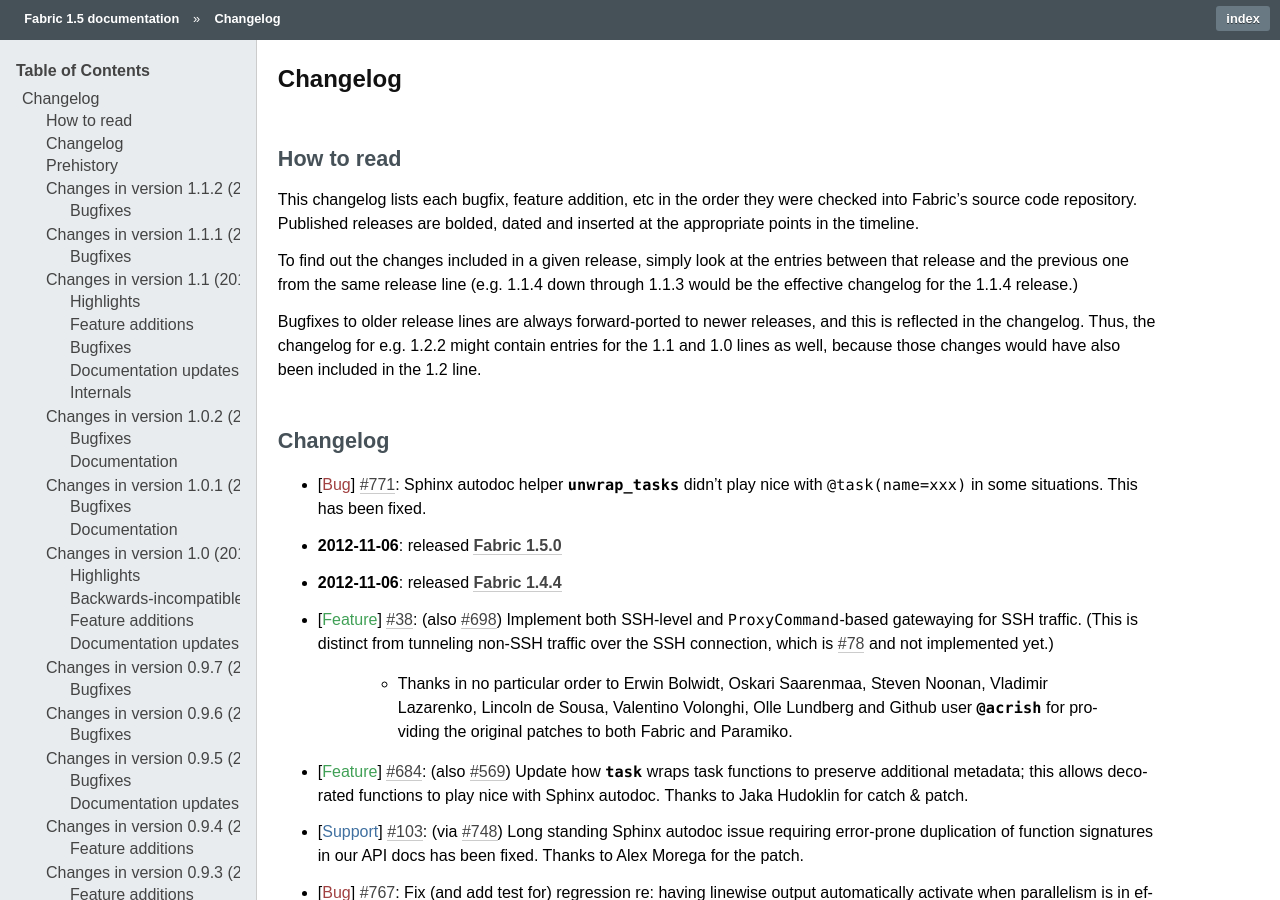
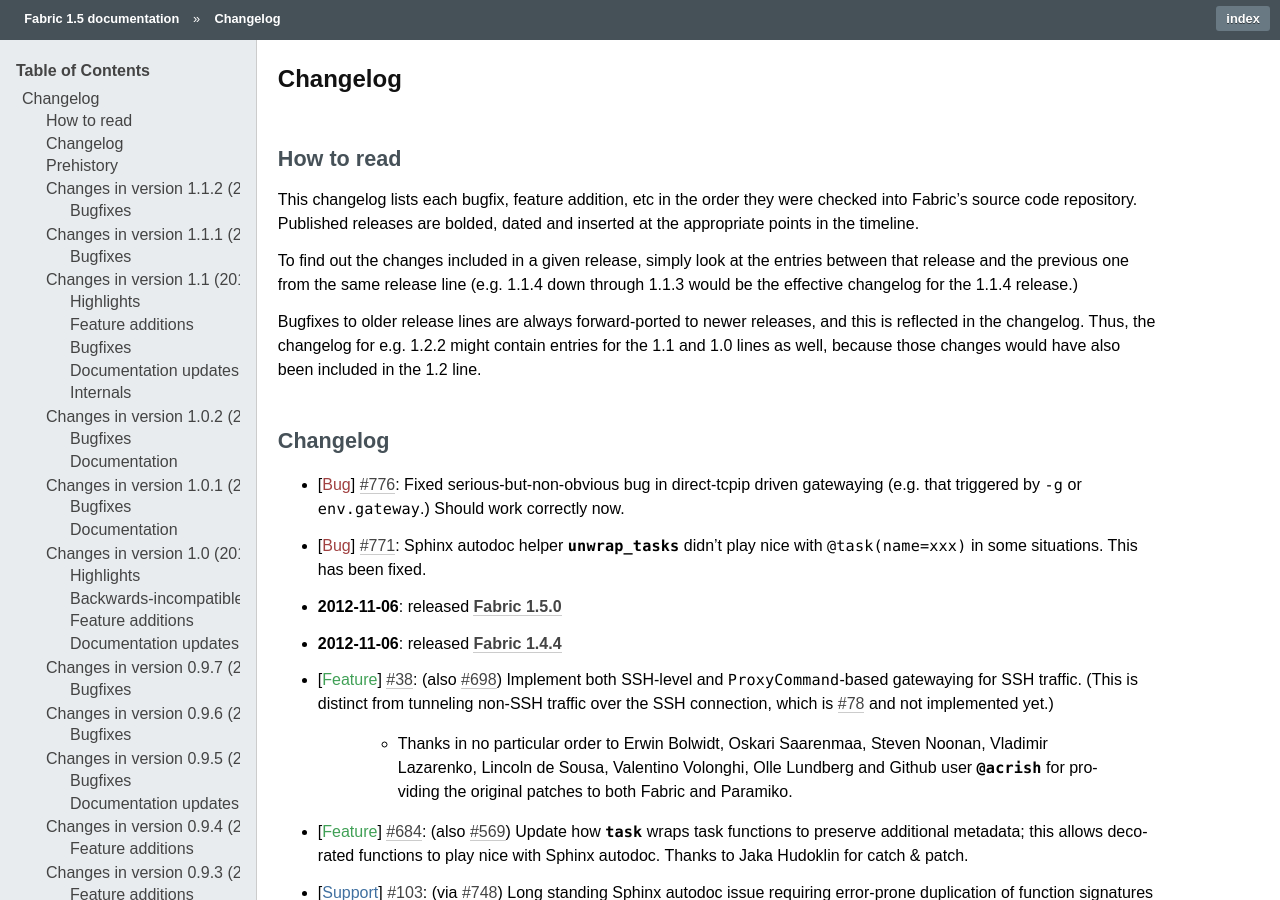
Before and after one commit to fabric/fabric, a Sphinx documentation site: the page built from docs/changelog.rst, in a window 1280 px wide and 900 px high. Built offline with Sphinx 7.4.7, drawn with Linux system fonts in a browser that asks for light colours.

Commit message:
Changelog fixes #776

```diff
--- a/docs/changelog.rst
+++ b/docs/changelog.rst
@@ -25,6 +25,9 @@
 Changelog
 =========
 
+* :bug:`776` Fixed serious-but-non-obvious bug in direct-tcpip driven
+  gatewaying (e.g. that triggered by ``-g`` or ``env.gateway``.) Should work
+  correctly now.
 * :bug:`771` Sphinx autodoc helper `~fabric.docs.unwrap_tasks` didn't play nice
   with ``@task(name=xxx)`` in some situations. This has been fixed.
 * :release:`1.5.0 <2012-11-06>`
```
